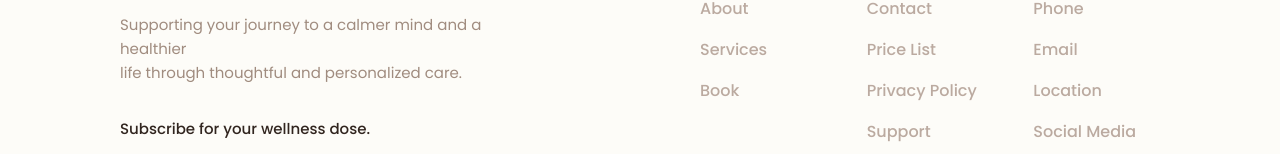
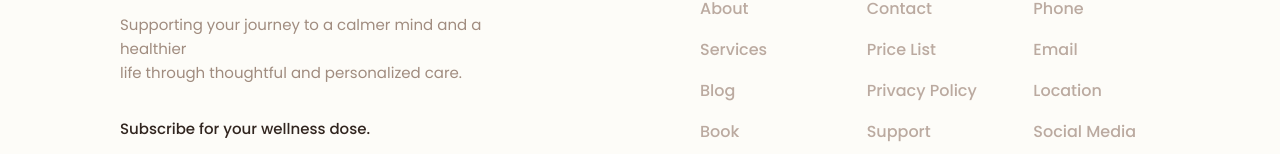
Before and after one commit to revadwi/innerly-calm-mental-health, a React (Vite) app: page / in a window 1280 px wide. Shown: the part 6871-7025 px from the top of the page. Built offline with nearby package versions, Linux system fonts and the light colour scheme; a web font is replaced by a local one.

Commit message:
Restore missing Blog link in Footer

```diff
--- a/src/components/common/Footer/Footer.jsx
+++ b/src/components/common/Footer/Footer.jsx
@@ -48,6 +48,7 @@ const Footer = () => {
                 <ul>
                   <li><Link to="/about">About</Link></li>
                   <li><Link to="/services">Services</Link></li>
+                  <li><Link to="/blog">Blog</Link></li>
                   <li><Link to="/book">Book</Link></li>
                 </ul>
               </div>
```
